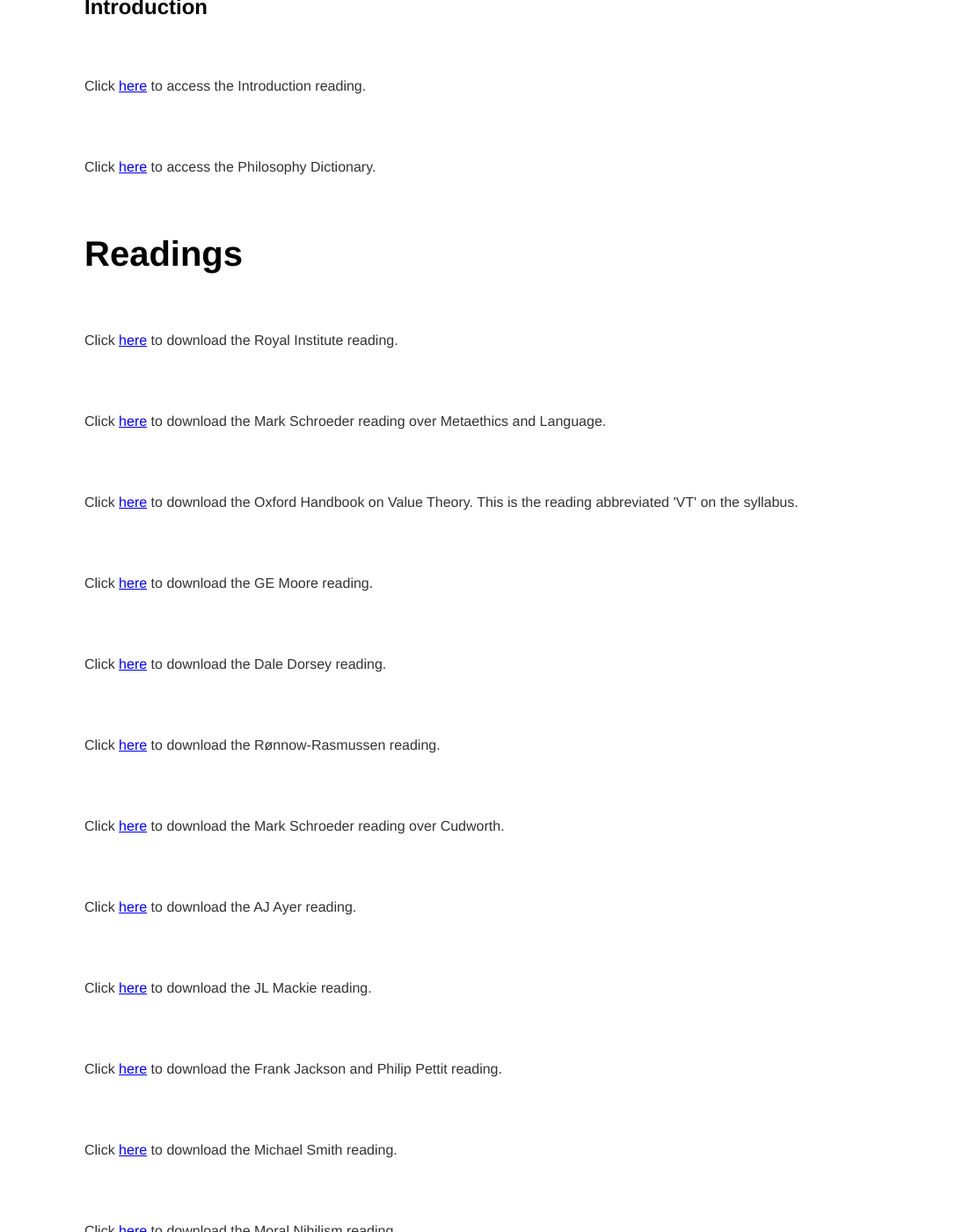
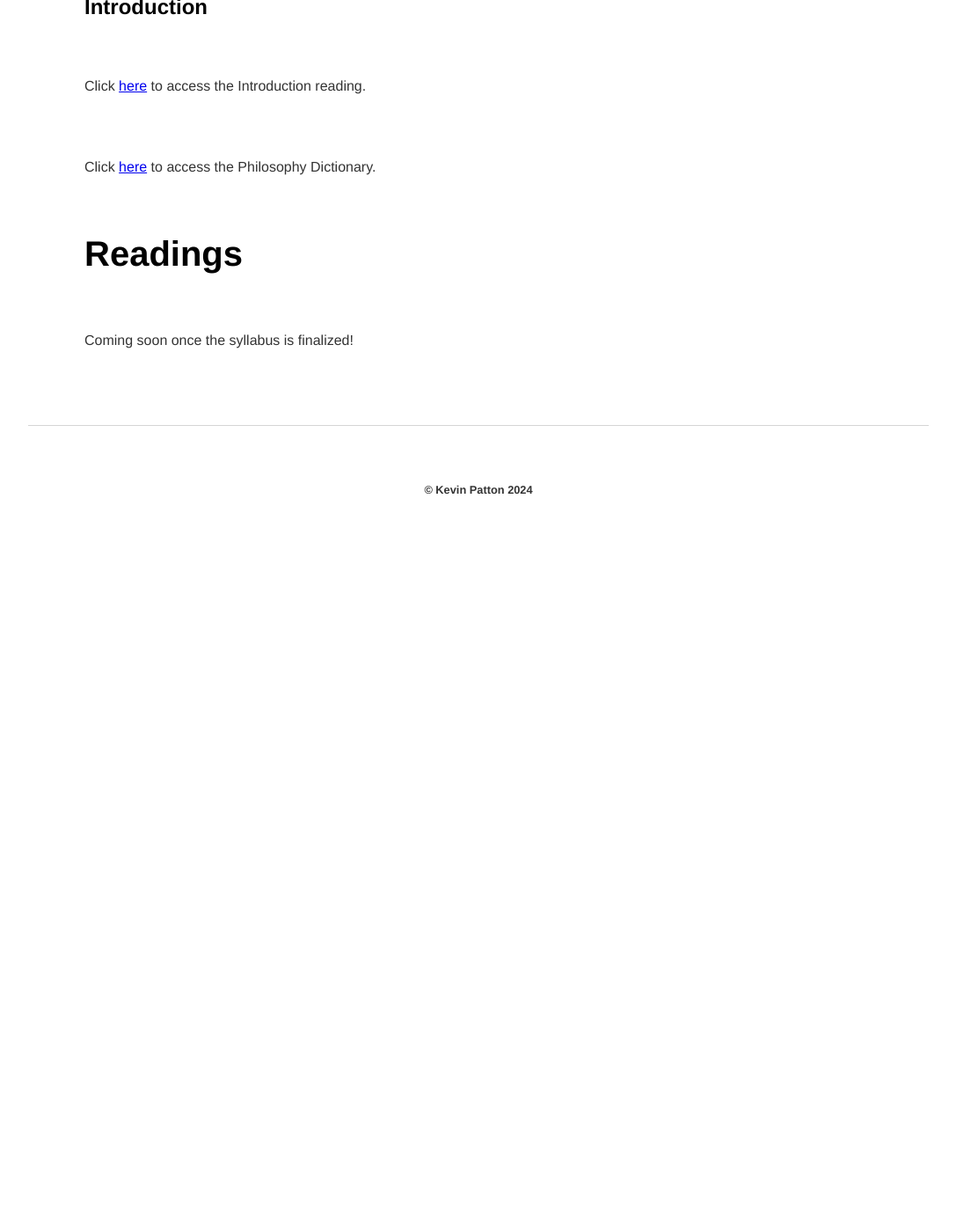
Before and after one commit to kevinjpatton/kevinjpatton.github.io, a Jekyll site: the page built from teaching/phil_3050/readings/index.html, in a window 1280 px wide and 1400 px high, scrolled down 434 px. Shown: the whole window at 88% size, without its empty margins (96-1183 px from the left). Built offline with Jekyll 4.4.1, drawn with Linux system fonts in a browser that asks for light colours; Markdown is read by kramdown in place of the engine named in the settings; after the commit the page ends 1064 px from its top, so only the background shows below that; some of the changed text lies outside the part shown.

Commit message:
Update index.html

```diff
--- a/teaching/phil_3050/readings/index.html
+++ b/teaching/phil_3050/readings/index.html
@@ -6,22 +6,4 @@ title: PHIL3050 - Extra Credit
 <p>Click <a href="/banda/Draft - How to Philosophize.pdf" target="_blank">here</a> to access the Introduction reading.</p>
 <p>Click <a href="/banda/Draft - Philosophabet.pdf" target="_blank">here</a> to access the Philosophy Dictionary.</p>
 <h1>Readings</h1>
-<p>Click <a href="/banda/Royal Institute of Philosophy - Teaching Moral Philosophy.pdf" target="_blank">here</a> to download the Royal Institute reading.</p>
-<p>Click <a href="/teaching/phil_3050/Mark Schroeder - Philosophy of Language and Metaethics.pdf" target="_blank">here</a> to download the Mark Schroeder reading over Metaethics and Language.</p>
-<p>Click <a href="/banda/The Oxford Handbook of Value Theory.pdf" target="_blank">here</a> to download the Oxford Handbook on Value Theory.  This is the reading abbreviated 'VT' on the syllabus.</p>
-<p>Click <a href="/teaching/phil_3050/GE More - Principia Ethica.pdf" target="_blank">here</a> to download the GE Moore reading.</p>
-<p>Click <a href="/teaching/phil_3050/Dale Dorsey - Can Instrumental Value be Intrinsic.pdf" taget="_blank">here</a> to download the Dale Dorsey reading.</p>
-<p>Click <a href="/banda/Toni Rønnow-Rasmussen: Instrumental Values.pdf" target="_blank">here</a> to download the Rønnow-Rasmussen reading.</p>
-<p>Click <a href="/banda/Mark Shcroeder - Explaining the Reasons We Share - Explanation and Expression in Ethics, Volume 1.pdf" target="_blank">here</a> to download the Mark Schroeder reading over Cudworth.</p>
-<p>Click <a href="/teaching/phil_3050/AJ Ayer - Language Truth and Logic.pdf" target="_blank">here</a> to download the AJ Ayer reading.</p>
-<p>Click <a href="/banda/JL Mackie - The Subjectivity of Values.pdf" target="_blank">here</a> to download the JL Mackie reading.</p>
-<p>Click <a href="/teaching/phil_3050/Frank Jackson and Philip Pettit - A Problem for Expressivism.pdf" target="_blank">here</a> to download the Frank Jackson and Philip Pettit reading.</p>
-<p>Click <a href="/teaching/phil_3050/Michael Smith - The Moral Problem.pdf" target="_blank">here</a> to download the Michael Smith reading.</p>
-<p>Click <a href="/teaching/phil_3050/Jamie Dreier - Moral Relativism and Moral Nihilism.pdf" target="_blank">here</a> to download the Moral Nihilism reading.</p>
-<p>Click <a href="/teaching/phil_3050/The Routledge Handbook of Practical Reason.pdf" target="_blank">here</a> to download the Subjectivism reading (chapter 21 is what we are reading).</p>
-<p>Click <a href="/teaching/phil_3050/Philippa Foot - Morality is a System of Hypothetical Imperatives.pdf" target="_blank">here</a> to download the Philippa Foot reading.</p>
-<p>Click <a href="/banda/Bernard Williams - Moral Luck.pdf" target="_blank">here</a> to download the Williams reading (we are reading chapter 8).</p>
-<p>Click <a href="/teaching/phil_3050/John Brunero - Recent Work on Internal and External Reasons.pdf" target="_blank">here</a> to download the Brunero reading on reasons.</p>
-<p>Click <a href="/teaching/phil_3050/Walter Sinnott-Armstrong - Moral Psychology - Volume 2.pdf" target="_blank">here</a> to download the Sentimentalism reading (we are just reading chapter 5 by Nichols).</p>
-<p>Click <a href="/teaching/phil_3050/Ernest Sosa - Can There Be a Discipline of Philosophy And Can It Be Founded on Intuitions.pdf" target="_blank">here</a> to download the Sosa reading on intuitions.</p>
-<p>Click <a href="/teaching/phil_3050/Regina Rini - Analogies, moral intuitions, and the expertise defence.pdf" target="_blank">here</a> to download the Rini reading on intuitions.</p>
+<p>Coming soon once the syllabus is finalized!</p>
```
